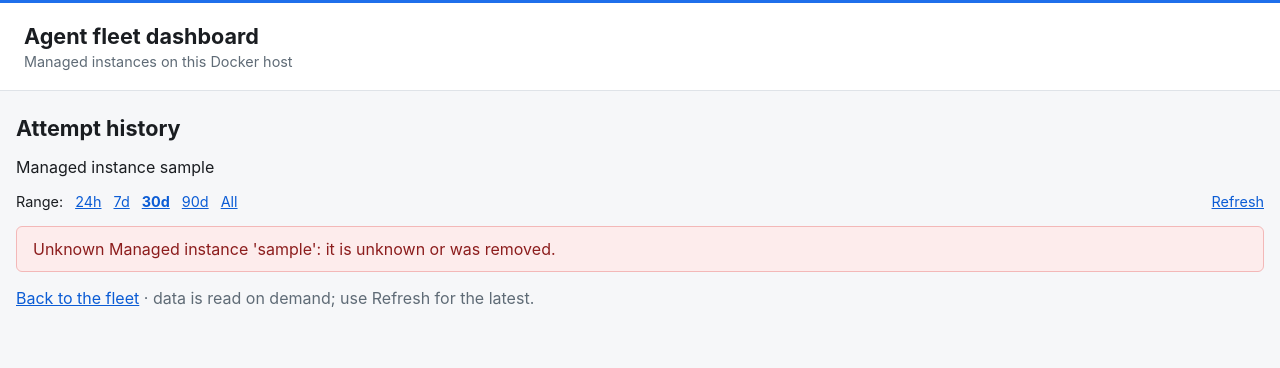
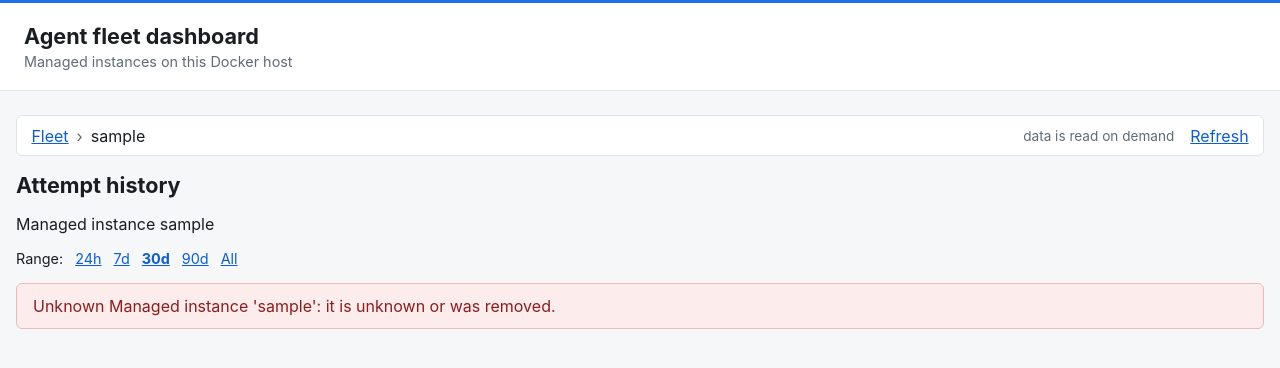
Before and after one commit to lbacik/agent-dashboard, a FastAPI app: a page that uses src/agent_dashboard/templates/history.html in a window 1280 px wide. Shown: the top 368 px of the page. Run offline with FastAPI, Linux system fonts and the light colour scheme.

Commit message:
Add sticky breadcrumb top bar to the Attempt history page
The history page gets a pinned subnav with a Fleet › <instance>
breadcrumb (Fleet links to /, the current crumb is plain text with
aria-current=page), plus the on-demand note and range-preserving
Refresh. The bottom Back to the fleet link is removed. The trail is
a framework-free Breadcrumb view model so follow-up pages can reuse
it; the fleet header stays static with no breadcrumb.

Co-Authored-By: Claude Code <noreply@anthropic.com>

```diff
--- a/src/agent_dashboard/app.py
+++ b/src/agent_dashboard/app.py
@@ -43,6 +43,7 @@ from .attempt_log import (
     read_attempt_tail_log,
     read_stopped_attempt_log,
 )
+from .breadcrumbs import history_trail
 from .charts import (
     CACHE_READ_SHARE_DEFINITION,
     OUTCOME_LABELS,
@@ -662,6 +663,7 @@ def create_app(
                     "presets": list(RANGE_PRESETS),
                     "result": result,
                     "error": error,
+                    "breadcrumbs": history_trail(name),
                     **extra,
                 },
             )
--- /dev/null
+++ b/src/agent_dashboard/breadcrumbs.py
@@ -0,0 +1,27 @@
+"""Breadcrumb trail view models for pages below the main fleet view.
+
+Framework-free on purpose: templates consume only these frozen dataclasses,
+so the follow-up pages (attempt log, progress) reuse the same mechanism by
+building their own trail and handing it to the template.
+"""
+
+from __future__ import annotations
+
+from dataclasses import dataclass
+
+
+@dataclass(frozen=True)
+class Breadcrumb:
+    """One crumb: display label plus an optional URL.
+
+    A crumb without a URL is the current page and renders as plain text
+    (with ``aria-current="page"``); a crumb with a URL renders as a link.
+    """
+
+    label: str
+    url: str | None = None
+
+
+def history_trail(instance: str) -> tuple[Breadcrumb, ...]:
+    """Breadcrumb trail for the Attempt history page: ``Fleet › <instance>``."""
+    return (Breadcrumb(label="Fleet", url="/"), Breadcrumb(label=instance))
--- a/src/agent_dashboard/static/style.css
+++ b/src/agent_dashboard/static/style.css
@@ -63,6 +63,51 @@ a:hover { text-decoration-thickness: 2px; }
   color: var(--muted);
   font-size: 0.9rem;
 }
+
+/* Sticky sub-navigation for pages below the fleet view (Attempt history
+   is the first). It stays pinned while scrolling and carries the
+   breadcrumb plus the on-demand note and Refresh, so the operator never
+   scrolls to the bottom. The main fleet header (.topbar) stays static. */
+.subnav {
+  position: sticky;
+  top: 0;
+  z-index: 10;
+  background: var(--card);
+  border: 1px solid var(--line);
+  border-radius: 6px;
+  display: flex;
+  flex-wrap: wrap;
+  align-items: center;
+  gap: 0.5rem 1rem;
+  padding: 0.6rem 0.9rem;
+  margin: 0 0 1rem;
+  max-width: 100%;
+}
+
+.subnav nav { min-width: 0; flex: 1 1 auto; }
+
+.crumbs {
+  display: flex;
+  flex-wrap: wrap;
+  align-items: baseline;
+  gap: 0.25rem 0.5rem;
+  list-style: none;
+  margin: 0;
+  padding: 0;
+  min-width: 0;
+}
+
+.crumbs li { min-width: 0; overflow-wrap: anywhere; }
+
+.crumbs li + li::before {
+  content: "›";
+  color: var(--muted);
+  margin-right: 0.5rem;
+}
+
+.subnav .on-demand { color: var(--muted); font-size: 0.85rem; }
+
+.subnav .refresh { margin-left: auto; }
 
 .container {
   max-width: 1600px;
--- a/src/agent_dashboard/templates/history.html
+++ b/src/agent_dashboard/templates/history.html
@@ -1,5 +1,20 @@
 {% extends "base.html" %}
 {% block content %}
+<div class="subnav">
+  <nav aria-label="Breadcrumb">
+    <ol class="crumbs">
+      {% for crumb in breadcrumbs %}
+      {% if crumb.url is not none %}
+      <li><a href="{{ crumb.url }}">{{ crumb.label }}</a></li>
+      {% else %}
+      <li><span aria-current="page">{{ crumb.label }}</span></li>
+      {% endif %}
+      {% endfor %}
+    </ol>
+  </nav>
+  <span class="on-demand">data is read on demand</span>
+  <a class="refresh" href="/instances/{{ name | urlencode }}/history?{{ spec.query }}">Refresh</a>
+</div>
 <div class="history-head">
   <h2>Attempt history</h2>
   <p class="subtitle">Managed instance {{ name }}{% if row is not none %} · {{ row.state }}{% endif %}</p>
@@ -13,7 +28,6 @@
   {% if spec.is_custom %}
   <span class="current-range">{{ spec.label }}</span>
   {% endif %}
-  <a class="refresh" href="/instances/{{ name | urlencode }}/history?{{ spec.query }}">Refresh</a>
 </div>
 {% if error %}
 <div class="banner" role="alert">{{ error }}</div>
@@ -339,5 +353,4 @@
   </tbody>
 </table>
 {% endif %}
-<p class="hint"><a href="/">Back to the fleet</a> · data is read on demand; use Refresh for the latest.</p>
 {% endblock %}
```
Also changed, not shown: tests/test_history.py (+85 -0 lines).
